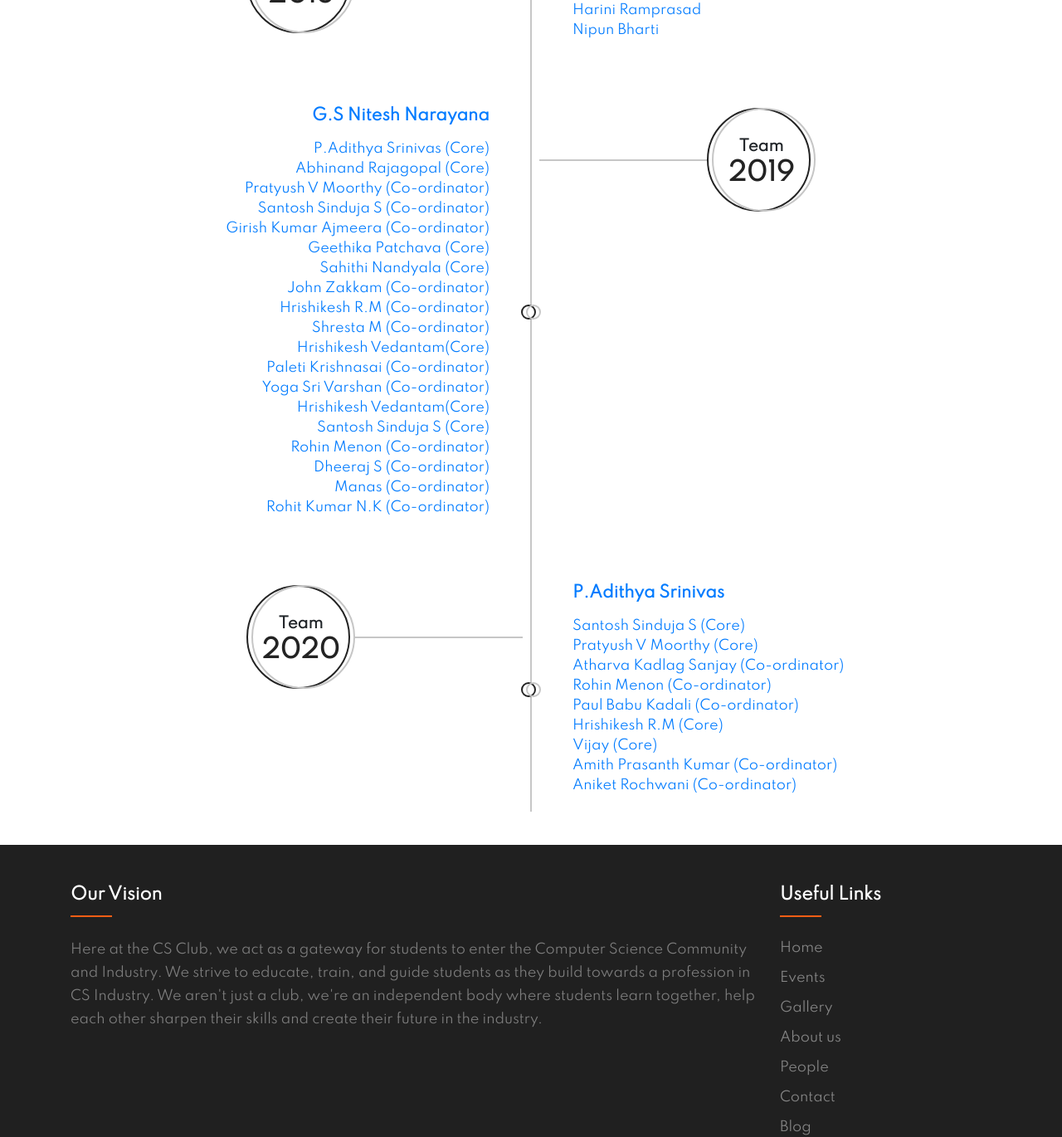
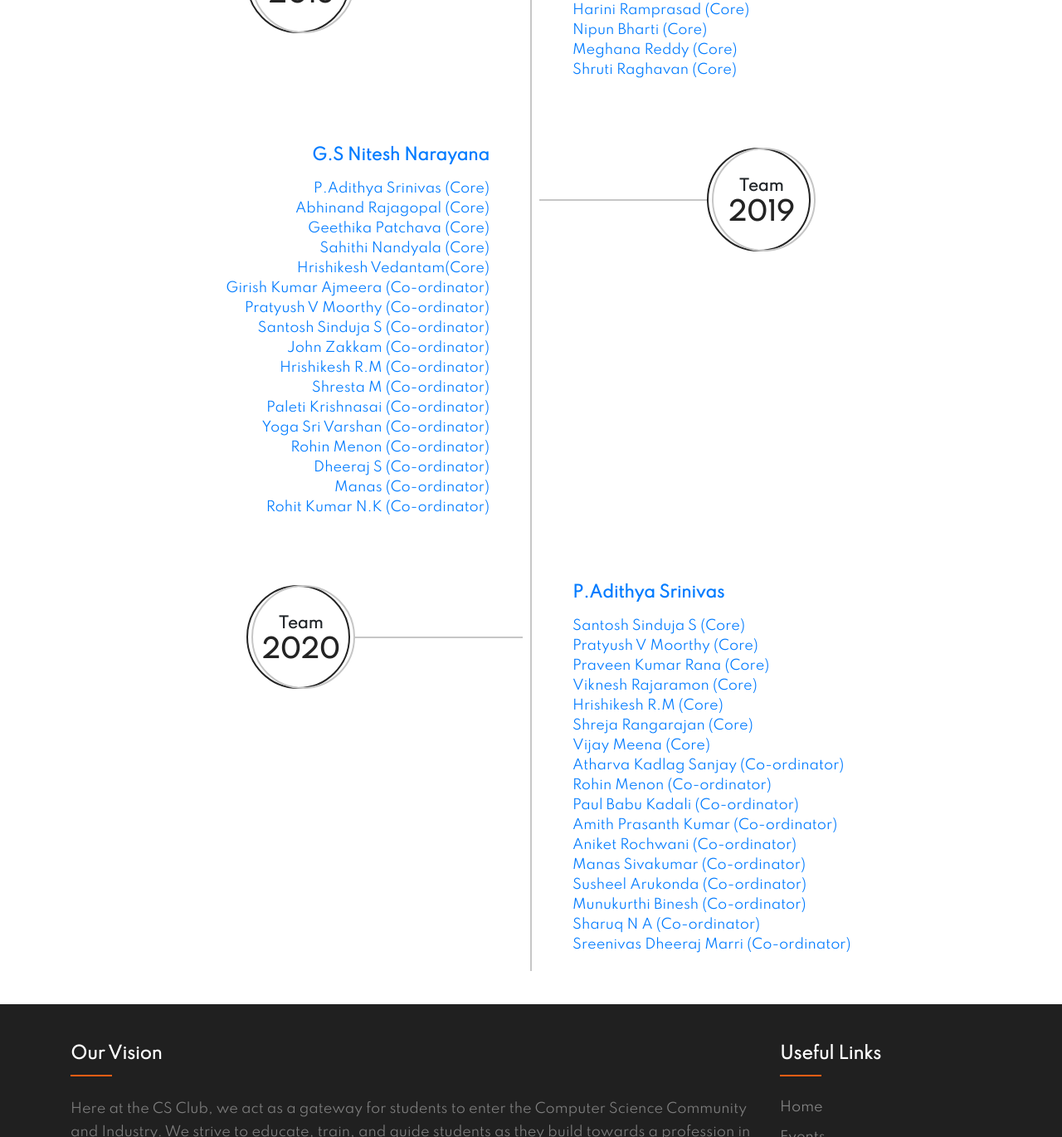
Before and after one commit to sujiv1204/Official, a website: page timeline.html in a window 1280 px wide. Shown: the part 1027-2397 px from the top of the page at 83% size. Drawn offline with nearby package versions, Linux system fonts and the light colour scheme; files whose address does not match are found by name.

Commit message:
Updated timeline and gallery

```diff
--- a/src/css/style.css
+++ b/src/css/style.css
@@ -513,49 +513,6 @@ footer ul {
   clear: both
 }
 
-.main-timeline .icon {
-  width: 18px;
-  height: 18px;
-  line-height: 18px;
-  margin: auto;
-  position: absolute;
-  top: 0;
-  left: 0;
-  bottom: 0;
-  right: 0
-}
-
-.main-timeline .icon:before,
-.main-timeline .icon:after {
-  content: "";
-  width: 100%;
-  height: 100%;
-  border-radius: 50%;
-  position: absolute;
-  top: 0;
-  left: 0;
-  transition: all 0.33s ease-out 0s
-}
-
-.main-timeline .icon:before {
-  background: #fff;
-  border: 2px solid #232323;
-  left: -3px
-}
-
-.main-timeline .icon:after {
-  border: 2px solid #c6c6c6;
-  left: 3px
-}
-
-.main-timeline .timeline:hover .icon:before {
-  left: 3px
-}
-
-.main-timeline .timeline:hover .icon:after {
-  left: -3px
-}
-
 .main-timeline .date-content {
   width: 50%;
   float: left;
--- a/timeline.html
+++ b/timeline.html
@@ -89,7 +89,6 @@
         <div class="main-timeline">
             <!-- start section-->
             <div class="timeline">
-                <div class="icon"></div>
                 <div class="date-content">
                     <div class="date-outer">
                         <span class="date">
@@ -100,17 +99,18 @@
                 </div>
                 <div class="timeline-content">
                     <h5 class="title"><a href="#">Gowtham Munukutla</a></h5>
-                    <p class="description"><a href="#">Aneesh D Hiregange</a></p>
-                    <p class="description"><a href="#">Vikas</a></p>
-                    <p class="description"><a href="#">Harini Ramprasad</a></p>
-                    <p class="description"><a href="#">Nipun Bharti</a></p>
+                    <p class="description"><a href="#">Aneesh D Hiregange (Core)</a></p>
+                    <p class="description"><a href="#">Vikas (Core)</a></p>
+                    <p class="description"><a href="#">Harini Ramprasad (Core)</a></p>
+                    <p class="description"><a href="#">Nipun Bharti (Core)</a></p>
+                    <p class="description"><a href="#">Meghana Reddy (Core)</a></p>
+                    <p class="description"><a href="#">Shruti Raghavan (Core)</a></p>
                 </div>
             </div>
             <!-- end section-->
 
             <!-- start section-->
             <div class="timeline">
-                <div class="icon"></div>
                 <div class="date-content">
                     <div class="date-outer">
                         <span class="date">
@@ -120,33 +120,30 @@
                     </div>
                 </div>
                 <div class="timeline-content">
-                    <h5 class="title"><a href="#">G.S Nitesh Narayana</a></h5>
-                    <p class="description"><a href="#">P.Adithya Srinivas (Core)</a></p>
-                    <p class="description"><a href="#">Abhinand Rajagopal (Core)</a></p>
-                    <p class="description"><a href="#">Pratyush V Moorthy (Co-ordinator)</a></p>
-                    <p class="description"><a href="#">Santosh Sinduja S (Co-ordinator)</a></p>
+                    <h5 class="title"><a href="https://www.linkedin.com/in/nitesh-narayana-gs-774864131/">G.S Nitesh Narayana</a></h5>
+                    <p class="description"><a href="https://www.linkedin.com/in/adithya-srinivas-bb0b55129/">P.Adithya Srinivas (Core)</a></p>
+                    <p class="description"><a href="https://www.linkedin.com/in/abhinand-rajagopal-0a820717a/">Abhinand Rajagopal (Core)</a></p>
+                    <p class="description"><a href="https://www.linkedin.com/in/geethika-patchava-04a206164/">Geethika Patchava (Core)</a></p>
+                    <p class="description"><a href="https://www.linkedin.com/in/sahithi-nandyala-b0420517a/">Sahithi Nandyala (Core)</a></p>
+                    <p class="description"><a href="https://www.linkedin.com/in/hrishikesh-vedantam/">Hrishikesh Vedantam(Core)</a></p>
                     <p class="description"><a href="#">Girish Kumar Ajmeera (Co-ordinator)</a></p>
-                    <p class="description"><a href="#">Geethika Patchava (Core)</a></p>
-                    <p class="description"><a href="#">Sahithi Nandyala (Core)</a></p>
-                    <p class="description"><a href="#">John Zakkam (Co-ordinator)</a></p>
-                    <p class="description"><a href="#">Hrishikesh R.M (Co-ordinator)</a></p>
-                    <p class="description"><a href="#">Shresta M (Co-ordinator)</a></p>
-                    <p class="description"><a href="#">Hrishikesh Vedantam(Core)</a></p>
-                    <p class="description"><a href="#">Paleti Krishnasai (Co-ordinator)</a></p>
-                    <p class="description"><a href="#">Yoga Sri Varshan (Co-ordinator)</a></p>
-                    <p class="description"><a href="#">Hrishikesh Vedantam(Core)</a></p>
-                    <p class="description"><a href="#">Santosh Sinduja S  (Core)</a></p>
-                    <p class="description"><a href="#">Rohin Menon  (Co-ordinator)</a></p>
-                    <p class="description"><a href="#">Dheeraj S  (Co-ordinator)</a></p>
-                    <p class="description"><a href="#">Manas  (Co-ordinator)</a></p>
-                    <p class="description"><a href="#">Rohit Kumar N.K (Co-ordinator)</a></p>
+                    <p class="description"><a href="https://www.linkedin.com/in/pratyush-v-moorthy-bb820a17a/">Pratyush V Moorthy (Co-ordinator)</a></p>
+                    <p class="description"><a href="https://www.linkedin.com/in/santosh-sinduja-s-908978/">Santosh Sinduja S (Co-ordinator)</a></p>
+                    <p class="description"><a href="https://www.linkedin.com/in/johnzakkam/">John Zakkam (Co-ordinator)</a></p>
+                    <p class="description"><a href="https://www.linkedin.com/in/hrishikesh-rajesh-menon-16020917a/">Hrishikesh R.M (Co-ordinator)</a></p>
+                    <p class="description"><a href="https://www.linkedin.com/in/shresta-m-3995061a3/">Shresta M (Co-ordinator)</a></p>
+                    <p class="description"><a href="https://www.linkedin.com/in/paleti-krishnasai-0b096b179/">Paleti Krishnasai (Co-ordinator)</a></p>
+                    <p class="description"><a href="https://www.linkedin.com/in/yoga-sri-varshan-v-154274168/">Yoga Sri Varshan (Co-ordinator)</a></p>
+                    <p class="description"><a href="https://www.linkedin.com/in/rohin-menon-144113198/">Rohin Menon  (Co-ordinator)</a></p>
+                    <p class="description"><a href="https://www.linkedin.com/in/sreenivas-dheeraj-5138b61a3/">Dheeraj S  (Co-ordinator)</a></p>
+                    <p class="description"><a href="https://www.linkedin.com/in/manas-shivakumar-4727771b9/">Manas  (Co-ordinator)</a></p>
+                    <p class="description"><a href="https://www.linkedin.com/in/rohit-kumar-n-k-5a6514190/">Rohit Kumar N.K (Co-ordinator)</a></p>
                 </div>
             </div>
             <!-- end section-->
 
             <!-- start section-->
             <div class="timeline">
-                <div class="icon"></div>
                 <div class="date-content">
                     <div class="date-outer">
                         <span class="date">
@@ -156,16 +153,24 @@
                     </div>
                 </div>
                 <div class="timeline-content">
-                    <h5 class="title"><a href="#">P.Adithya Srinivas</a></h5>
-                    <p class="description"><a href="#">Santosh Sinduja S (Core)</a></p>
-                    <p class="description"><a href="#">Pratyush V Moorthy (Core)</a></p>
-                    <p class="description"><a href="#">Atharva Kadlag Sanjay (Co-ordinator)</a></p>
-                    <p class="description"><a href="#">Rohin Menon (Co-ordinator)</a></p>
-                    <p class="description"><a href="#">Paul Babu Kadali (Co-ordinator)</a></p>
-                    <p class="description"><a href="#">Hrishikesh R.M (Core)</a></p>
-                    <p class="description"><a href="#">Vijay (Core)</a></p>
-                    <p class="description"><a href="#">Amith Prasanth Kumar (Co-ordinator)</a></p>
-                    <p class="description"><a href="#">Aniket Rochwani (Co-ordinator)</a></p>
+                    <h5 class="title"><a href="https://www.linkedin.com/in/adithya-srinivas-bb0b55129/">P.Adithya Srinivas</a></h5>
+                    <p class="description"><a href="https://www.linkedin.com/in/santosh-sinduja-s-908978/">Santosh Sinduja S (Core)</a></p>
+                    <p class="description"><a href="https://www.linkedin.com/in/pratyush-v-moorthy-bb820a17a/">Pratyush V Moorthy (Core)</a></p>
+                    <p class="description"><a href="https://www.linkedin.com/in/praveen-kumar-rana/">Praveen Kumar Rana (Core)</a></p>
+                    <p class="description"><a href="https://www.linkedin.com/in/viknesh-rajaramon-16520917a/">Viknesh Rajaramon (Core)</a></p>
+                    <p class="description"><a href="https://www.linkedin.com/in/hrishikesh-rajesh-menon-16020917a/">Hrishikesh R.M (Core)</a></p>
+                    <p class="description"><a href="https://www.linkedin.com/in/shreja-rangarajan-9664bb98/">Shreja Rangarajan (Core)</a></p>
+                    <p class="description"><a href="https://www.linkedin.com/in/vijay-meena-02920a17a/">Vijay Meena (Core)</a></p>
+                    <p class="description"><a href="https://www.linkedin.com/in/atharvakadlag/">Atharva Kadlag Sanjay (Co-ordinator)</a></p>
+                    <p class="description"><a href="https://www.linkedin.com/in/rohin-menon-144113198/">Rohin Menon (Co-ordinator)</a></p>
+                    <p class="description"><a href="https://www.linkedin.com/in/paul-kadali/">Paul Babu Kadali (Co-ordinator)</a></p>
+                    <p class="description"><a href="https://www.linkedin.com/in/amith-prasanth-k-a02a03191/">Amith Prasanth Kumar (Co-ordinator)</a></p>
+                    <p class="description"><a href="https://www.linkedin.com/in/aniket-rochwani-46a357191/">Aniket Rochwani (Co-ordinator)</a></p>
+                    <p class="description"><a href="https://www.linkedin.com/in/manas-shivakumar-4727771b9/">Manas Sivakumar (Co-ordinator)</a></p>
+                    <p class="description"><a href="https://www.linkedin.com/in/susheel-arukonda-769a06200/">Susheel Arukonda (Co-ordinator)</a></p>
+                    <p class="description"><a href="https://www.linkedin.com/in/binesh-munukurthi-9093291ab/">Munukurthi Binesh (Co-ordinator)</a></p>
+                    <p class="description"><a href="https://www.linkedin.com/in/sharuq-azeez-a4a668191/">Sharuq N A (Co-ordinator)</a></p>
+                    <p class="description"><a href="https://www.linkedin.com/in/sreenivas-dheeraj-5138b61a3/">Sreenivas Dheeraj Marri (Co-ordinator)</a></p>
                 </div>
             </div>
             <!-- end section-->
```
Also changed, not shown: gallery.html (+2 -2 lines).
